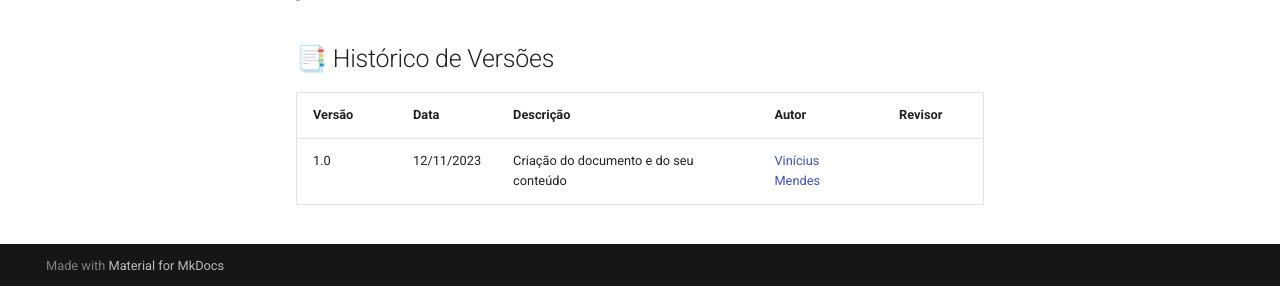
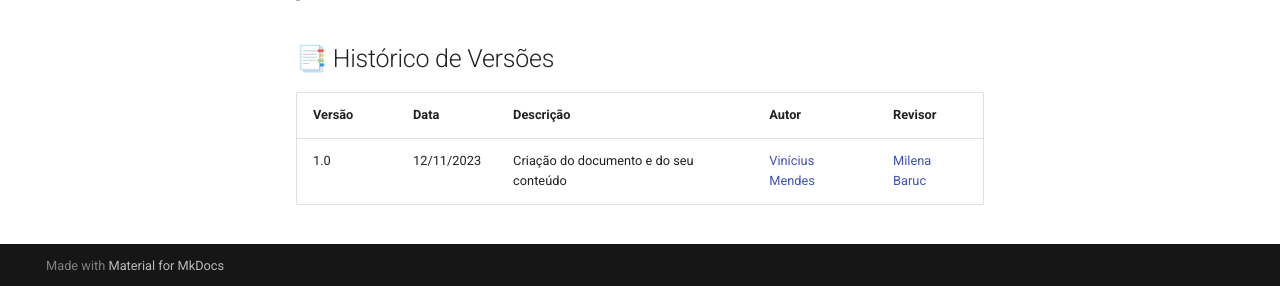
Before and after one commit to Requisitos-de-Software/2023.2-Carteira_Digital_de_Transito, an MkDocs documentation site: the page built from docs/verificacao/tecnicasDePriorizacao/moscow.md, in a window 1280 px wide and 900 px high, scrolled down 2257 px. Shown: the part 611-897 px from the top of the window. Built offline with MkDocs 1.6.1 and Material for MkDocs 9.7.7, drawn with Linux system fonts in a browser that asks for light colours.

Commit message:
Update moscow.md

```diff
--- a/docs/verificacao/tecnicasDePriorizacao/moscow.md
+++ b/docs/verificacao/tecnicasDePriorizacao/moscow.md
@@ -53,4 +55,4 @@
 
 | Versão | Data | Descrição | Autor | Revisor |
 |--------|------|------------|------|---------|
-| 1.0 | 12/11/2023 | Criação do documento e do seu conteúdo |  [Vinícius Mendes](https://github.com/yabamiah) | |
+| 1.0 | 12/11/2023 | Criação do documento e do seu conteúdo |  [Vinícius Mendes](https://github.com/yabamiah) | [Milena Baruc](https://github.com/MilenaBaruc) |
```
Also changed, not shown: other parts of docs/verificacao/tecnicasDePriorizacao/moscow.md (+2 -0 lines).
